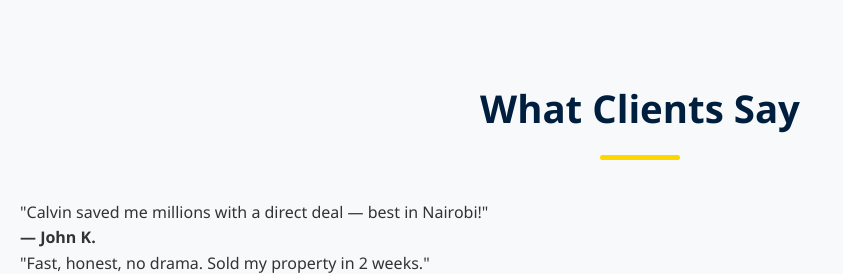
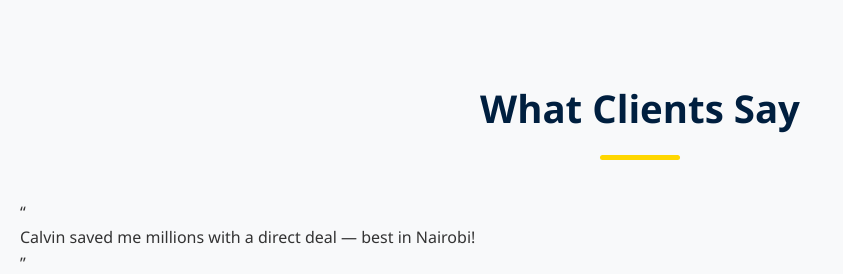
Before and after one commit to calvinmutungi-web/CalvinRealEstate, a Flask app: page / in a window 1280 px wide. Shown: the part 2072-2346 px from the top of the page, without its empty margins (0-843 px from the left). Run offline with Flask 3, Linux system fonts and the light colour scheme.

Commit message:
luxurious testimonials + static paths fixed + premium dark mode

```diff
--- a/templates/index.html
+++ b/templates/index.html
@@ -41,7 +41,6 @@
 <section id="properties">
     <h2>Featured Properties</h2>
     <div class="property-grid">
-        <!-- Your manual featured cards here -->
         <article class="property-card">
             <img src="{{ url_for('static', filename='pexels2.jpeg') }}" alt="Luxury Villa">
             <h3>Luxury Villa – Westlands</h3>
@@ -60,25 +59,40 @@
     <div class="gallery" id="property-container"></div>
 </section>
 
+<!-- LUXURIOUS TESTIMONIALS -->
 <section id="testimonials">
     <h2>What Clients Say</h2>
-    <div class="testimonials-grid">
+    <div class="testimonials-luxury">
         <div class="testimonial">
-            <p>"Calvin saved me millions with a direct deal — best in Nairobi!"</p>
-            <strong>— John K.</strong>
+            <div class="quote-icon">“</div>
+            <p class="quote-text">Calvin saved me millions with a direct deal — best in Nairobi!</p>
+            <div class="quote-icon end">”</div>
+            <div class="client-info">
+                <img src="{{ url_for('static', filename='client1.jpg') }}" alt="John K." class="client-photo" onerror="this.src='https://via.placeholder.com/60'">
+                <strong>John K., Westlands Buyer</strong>
+            </div>
         </div>
         <div class="testimonial">
-            <p>"Fast, honest, no drama. Sold my property in 2 weeks."</p>
-            <strong>— Sarah M.</strong>
+            <div class="quote-icon">“</div>
+            <p class="quote-text">Fast, honest, no drama. Sold my Karen home in 2 weeks.</p>
+            <div class="quote-icon end">”</div>
+            <div class="client-info">
+                <img src="{{ url_for('static', filename='client2.jpg') }}" alt="Sarah M." class="client-photo" onerror="this.src='https://via.placeholder.com/60'">
+                <strong>Sarah M., Seller</strong>
+            </div>
         </div>
         <div class="testimonial">
-            <p>"Professional and reliable. Highly recommend."</p>
-            <strong>— Mike O.</strong>
+            <div class="quote-icon">“</div>
+            <p class="quote-text">Professional from start to finish. Highly recommend Calvin.</p>
+            <div class="quote-icon end">”</div>
+            <div class="client-info">
+                <img src="{{ url_for('static', filename='client3.jpg') }}" alt="Mike O." class="client-photo" onerror="this.src='https://via.placeholder.com/60'">
+                <strong>Mike O., Kileleshwa Investor</strong>
+            </div>
         </div>
     </div>
 </section>
 
-<!-- CONTACT SECTION - PREMIUM, VISIBLE, WORKING -->
 <section id="contact">
     <h2>Contact Calvin Directly</h2>
     <p>📞 <strong>0796 250 286</strong> • Available on WhatsApp</p>
@@ -95,15 +109,15 @@
     <p>© 2025 Calvin Real Estate | Nairobi, Kenya</p>
 </footer>
 
-<!-- DARK MODE TOGGLE + GALLERY SCRIPT -->
 <script>
+// Dark mode toggle
 const toggle = document.getElementById('themeToggle');
 toggle.onclick = () => {
   document.body.classList.toggle('dark-mode');
   toggle.innerHTML = document.body.classList.contains('dark-mode') ? '☀️' : '🌙';
 };
 
-// Gallery load - premium
+// Gallery load
 fetch('/static/properties.json?t=' + Date.now())
   .then(r => r.ok ? r.json() : [])
   .then(props => {
@@ -128,7 +142,7 @@ fetch('/static/properties.json?t=' + Date.now())
     });
   });
 
-// Contact form
+// Contact form toast
 const form = document.getElementById('contactForm');
 const toast = document.getElementById('toast');
 form.addEventListener('submit', async (e) => {
```
